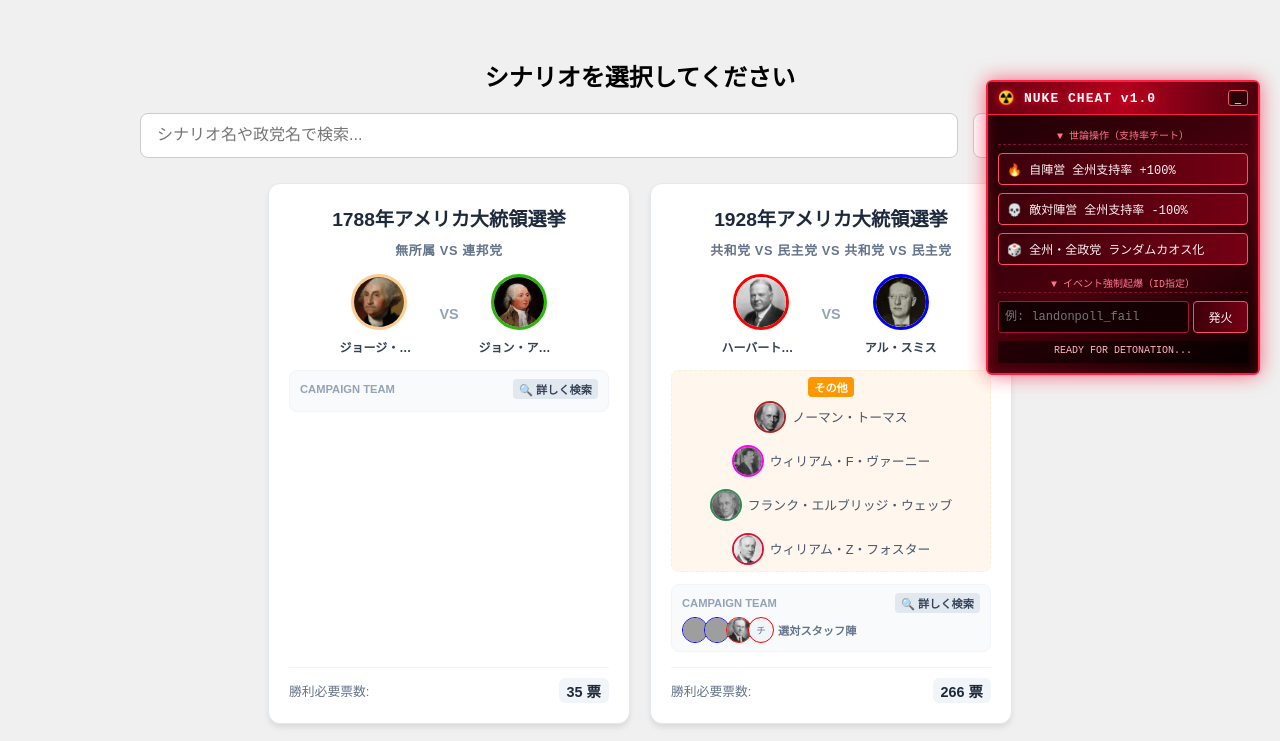
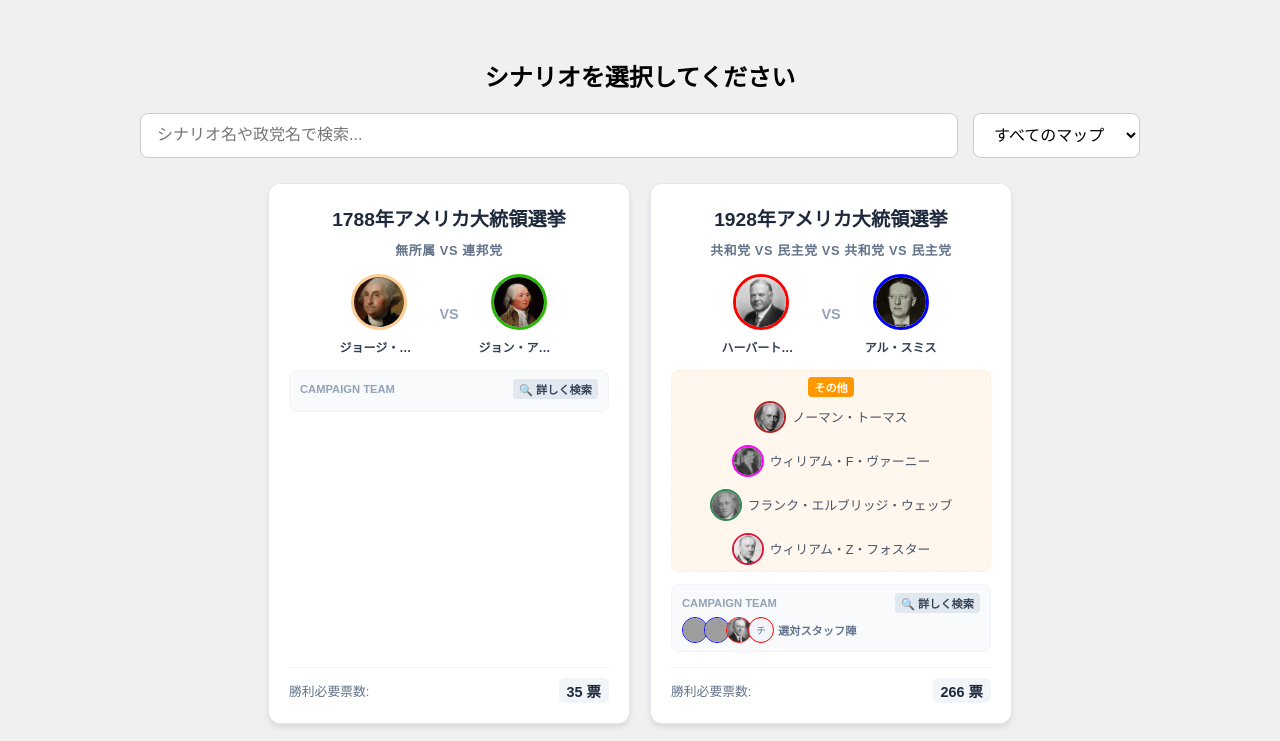
Before and after one commit to adlai-labs/usa-election-game, a plain HTML site: page index.html in a window 1280 px wide. Shown: the top 741 px of the page. Drawn offline with Linux system fonts and the light colour scheme; some packages are replaced by stand-ins of ours; grey boxes are pictures that could not be loaded; a script that the page names is missing.

Commit message:
disable cheat

```diff
--- a/index.html
+++ b/index.html
@@ -1062,7 +1062,7 @@
     <script src="script/music.js"></script>
     <script src="script/musicskinloader.js"></script>
 
-    <script src="cheat.js"></script>
+    <!-- <script src="cheat.js"></script> -->
 
 
     <div id="eventModal" class="modal-overlay">
```
